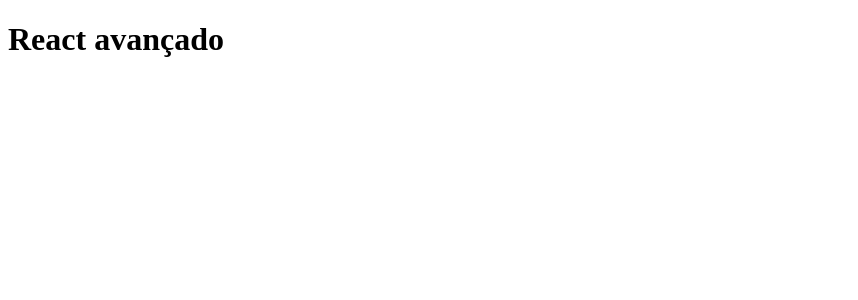
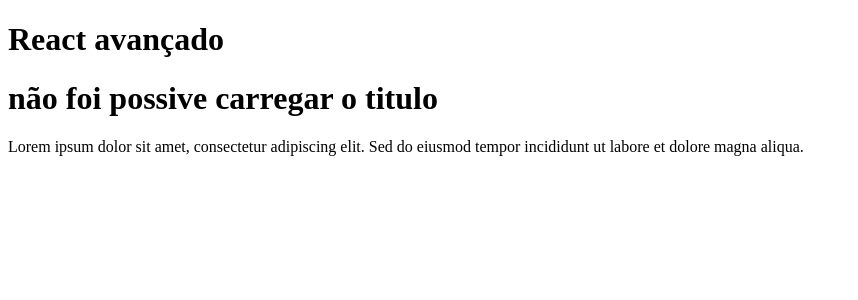
Before and after one commit to rogeriobispo/advanced-react, a React (Vite) app: page / in a window 1280 px wide. Shown: the top 300 px of the page, without its empty margins (0-858 px from the left). Built offline with nearby package versions, Linux system fonts and the light colour scheme.

Commit message:
feat: errors bounders

```diff
--- a/src/App.tsx
+++ b/src/App.tsx
@@ -1,8 +1,18 @@
+import Paragraph from "./components/paragraph"
+import Title from "./components/title"
+import ErrorsBounders from "./errors/errorsBounders"
+
 function App() {
 
   return (
     <>
       <h1>React avançado</h1>
+      <ErrorsBounders fallback={<h1>não foi possive carregar o titulo</h1>}>
+        <Title title="Título do artigo" />
+      </ErrorsBounders>
+      <Paragraph>
+        Lorem ipsum dolor sit amet, consectetur adipiscing elit. Sed do eiusmod tempor incididunt ut labore et dolore magna aliqua.
+      </Paragraph>
     </>
   )
 }
--- /dev/null
+++ b/src/components/paragraph/index.tsx
@@ -0,0 +1,5 @@
+const Paragraph = ({ children }: { children: React.ReactNode }) => {
+  return <p className="mb-4 text-base leading-7 text-gray-700">{children}</p>;
+}
+
+export default Paragraph;
--- /dev/null
+++ b/src/components/title/index.tsx
@@ -0,0 +1,9 @@
+const Title = ({ title }: { title: string }) => {
+  throw new Error("#Erro ao carregar o título#");
+
+  return (
+    <h1 className="text-3xl font-bold mb-4">{title}</h1>
+  );
+}
+
+export default Title;
--- /dev/null
+++ b/src/errors/errorsBounders/index.tsx
@@ -0,0 +1,28 @@
+import { Component, type ErrorInfo } from 'react';
+
+class ErrorsBounders extends Component {
+  constructor(props) {
+    super(props);
+    this.state = {
+      hasError: false,
+    }
+
+  }
+
+  componentDidCatch(error: Error, errorInfo: ErrorInfo): void {
+    console.error('Error:', error);
+  }
+  static getDerivedStateFromError(error) {
+    return { hasError: true };
+  }
+
+  render() {
+    if (this.state.hasError) {
+      return this.props.fallback;
+    }
+
+    return this.props.children;
+  }
+}
+
+export default ErrorsBounders;
--- a/src/main.tsx
+++ b/src/main.tsx
@@ -1,9 +1,12 @@
 import { StrictMode } from 'react'
 import { createRoot } from 'react-dom/client'
 import App from './App.tsx'
+import ErrorsBounders from './errors/errorsBounders/index.tsx'
 
 createRoot(document.getElementById('root')!).render(
   <StrictMode>
-    <App />
+    <ErrorsBounders fallback={<h1>Ops... Algo deu errado</h1>}>
+      <App />
+    </ErrorsBounders>
   </StrictMode>,
 )
```
